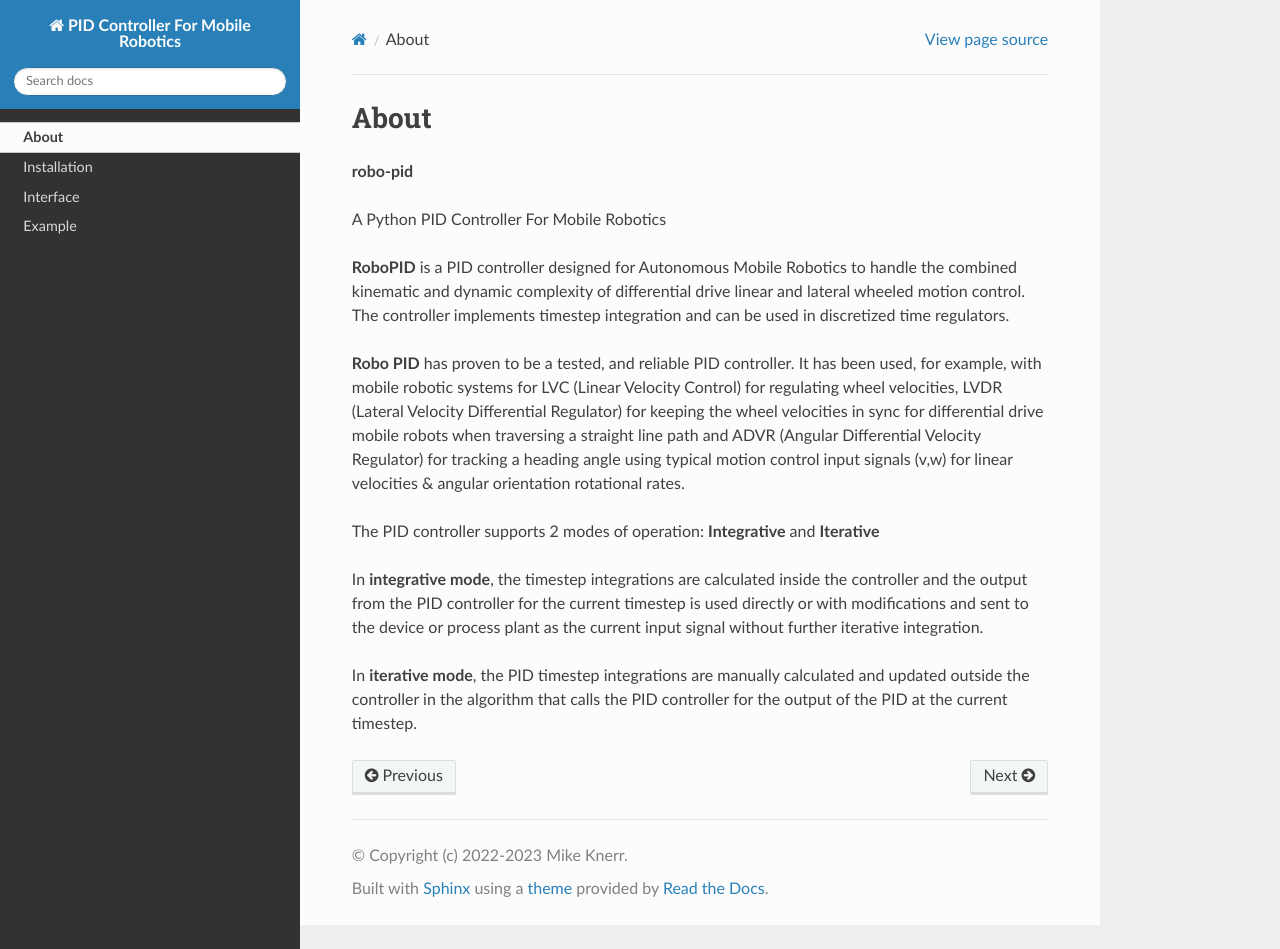
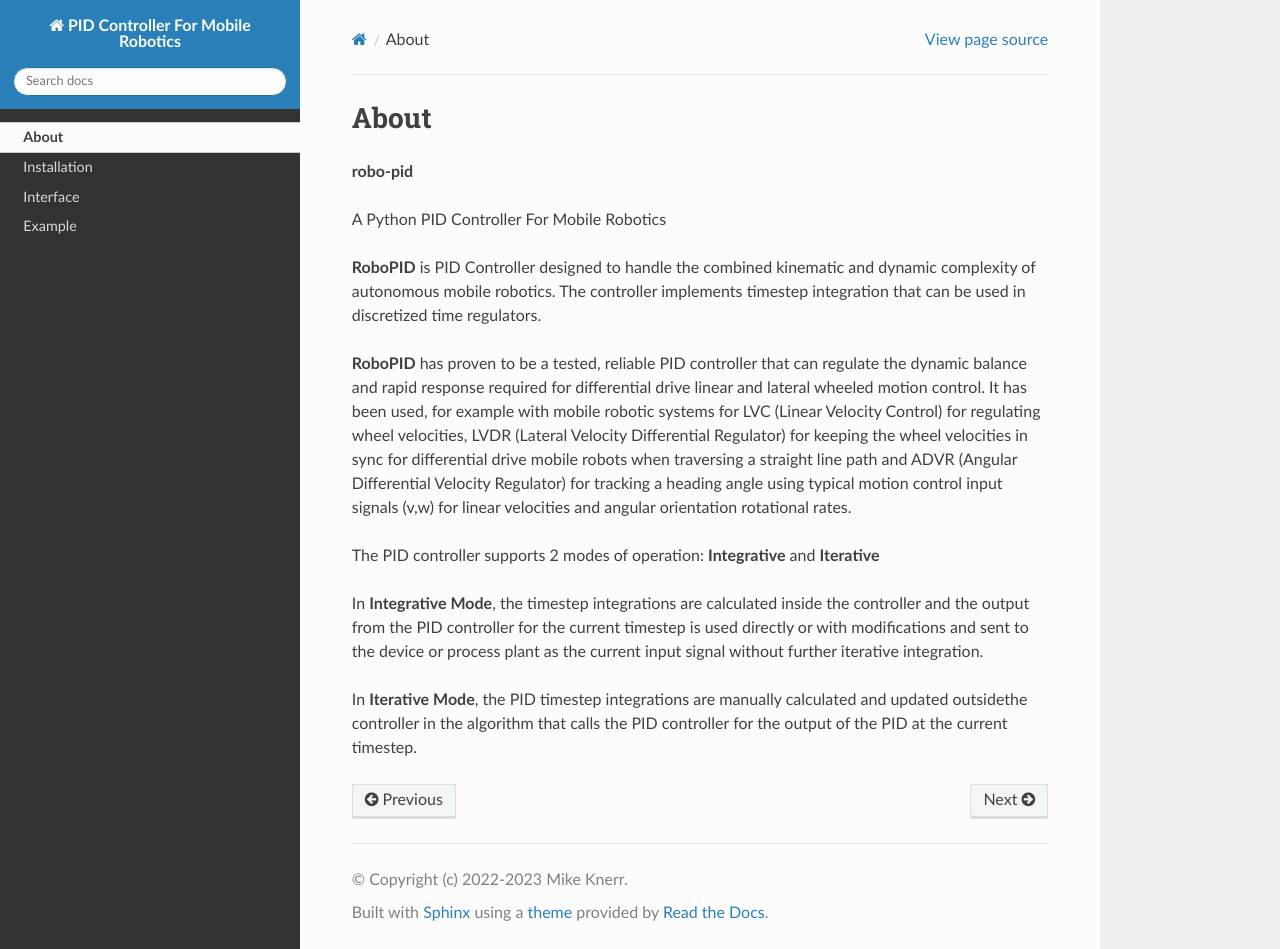
Before and after one commit to mkner/robo-pid, a Sphinx documentation site: the page built from docs/about.rst, in a window 1280 px wide and 949 px high. Built offline with Sphinx 7.4.7 and the Read the Docs theme 2.0.0, drawn with Linux system fonts in a browser that asks for light colours.

Commit message:
Update about.rst

```diff
--- a/docs/about.rst
+++ b/docs/about.rst
@@ -6,25 +6,24 @@ About
 
 A Python PID Controller For Mobile Robotics
 
-**RoboPID** is a PID controller designed for Autonomous Mobile Robotics
-to handle the combined kinematic and dynamic complexity of differential
-drive linear and lateral wheeled motion control. The controller implements
-timestep integration and can be used in discretized time regulators.
+**RoboPID** is PID Controller designed to handle the combined kinematic and dynamic complexity
+of autonomous mobile robotics. The controller implements timestep integration that can be used
+in discretized time regulators.
 
-**Robo PID** has proven to be a tested, and reliable PID controller. It has been used, for example,
-with mobile robotic systems for LVC (Linear Velocity Control) for regulating wheel velocities,
-LVDR (Lateral Velocity Differential Regulator) for keeping the wheel velocities in sync for
-differential drive mobile robots when traversing a straight line path and
-ADVR (Angular Differential Velocity Regulator) for tracking a heading angle using typical
-motion control input signals (v,w) for linear velocities & angular orientation rotational rates.
+**RoboPID** has proven to be a tested, reliable PID controller that can regulate the dynamic
+balance and rapid response required for differential drive linear and lateral wheeled motion control.
+It has been used, for example with mobile robotic systems for LVC (Linear Velocity Control) for
+regulating wheel velocities, LVDR (Lateral Velocity Differential Regulator) for keeping the wheel
+velocities in sync for differential drive mobile robots when traversing a straight line path and
+ADVR (Angular Differential Velocity Regulator) for tracking a heading angle using typical motion
+control input signals (v,w) for linear velocities and angular orientation rotational rates.
 
 The PID controller supports 2 modes of operation: **Integrative** and **Iterative**
 
-In **integrative mode**, the timestep integrations are calculated inside the controller
-and the output from the PID controller for the current timestep is used directly or with
-modifications and sent to the device or process plant as the current input signal
-without further iterative integration.
+In **Integrative Mode**, the timestep integrations are calculated inside the controller and the output
+from the PID controller for the current timestep is used directly or with modifications and sent
+to the device or process plant as the current input signal without further iterative integration.
 
-In **iterative mode**, the PID timestep integrations are manually calculated and
-updated outside the controller in the algorithm that calls the PID controller for
-the output of the PID at the current timestep.
+In **Iterative Mode**, the PID timestep integrations are manually calculated and updated
+outsidethe controller in the algorithm that calls the PID controller for the output
+of the PID at the current timestep.
```
